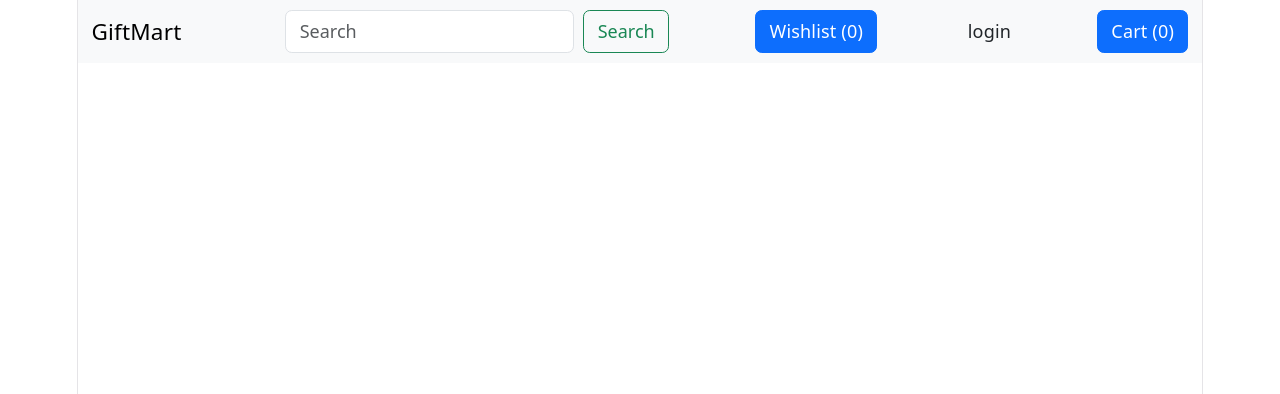
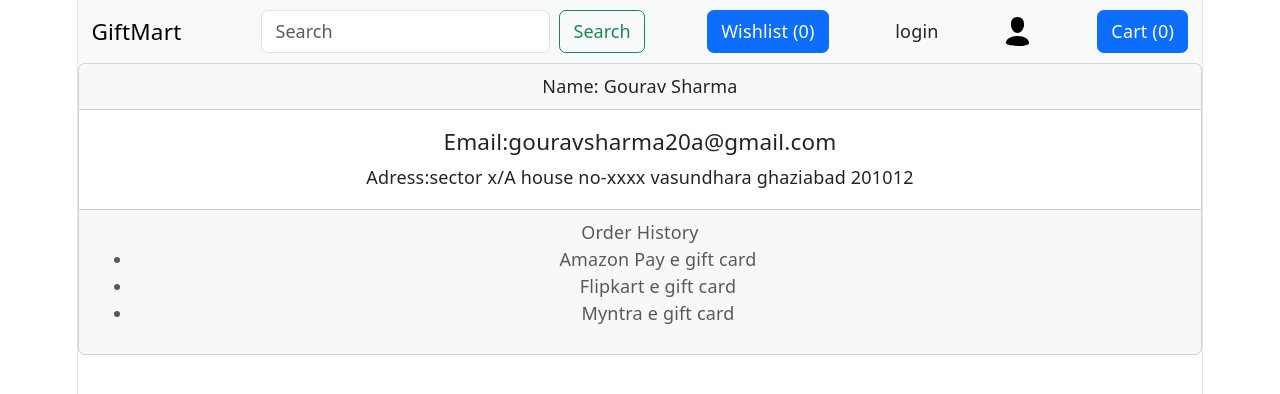
Before and after one commit to Gouravsharma20/VIII.-Major-Project-1-frontend, a React app in the folder frontend/: page /profile in a window 1280 px wide. Shown: the top 394 px of the page. Built offline with nearby package versions, Linux system fonts and the light colour scheme; no server answers; the HTML template or start-up script is replaced by a standard one.

Commit message:
fix: i have added profile section

```diff
--- a/frontend/src/App.jsx
+++ b/frontend/src/App.jsx
@@ -1,5 +1,7 @@
   import { useCallback, useEffect, useState } from 'react'
   import './App.css'
+
+  import UserProfile from "./Pages/UserProfile.jsx"
 
   import { ToastContainer } from 'react-toastify';
 
@@ -13,6 +15,8 @@
 
   import Wishlist from './Components/Wishlist.jsx'
 
+
+
   import Nav from "./Components/Nav.jsx"
   import Login from './Pages/Login.jsx'
   import Products from './Pages/Products.jsx'
@@ -23,6 +27,7 @@
   import CartItems from './Components/CartItems.jsx'
 
   import SuccessPage from './Pages/SuccessPage.jsx'
+
 import ViewOrders from './Components/ViewOrders.jsx'
 
 import { toast } from 'react-toastify';
@@ -188,7 +193,7 @@ import { toast } from 'react-toastify';
         <Route path='/adress' element={<AdressPage/>}/>
         <Route path="/success" element={<SuccessPage />} />
         <Route path='/viewOrders' element={<ViewOrders/>}/>
-
+        <Route path='/profile' element={<UserProfile/>}/>
       </Routes>
       </BrowserRouter>
       </BookContext.Provider>
--- a/frontend/src/Components/Nav.jsx
+++ b/frontend/src/Components/Nav.jsx
@@ -8,8 +8,19 @@ import "bootstrap/dist/js/bootstrap.bundle.min.js";
 
 import GiftCardContext from "../Context/GiftCardContext";
 
+import profile from '../Assets/profile.svg'
+
+import { useNavigate } from "react-router-dom";
+
+
+
+
 
 export default function Navigation(){
+
+const navigate = useNavigate()
+
+
 
   const {cart,wishList, searchGiftCardByTitle,searchCategory} = useContext(GiftCardContext)
   const [searchTerm, setSearchTerm] = useState("")
@@ -25,6 +36,8 @@ export default function Navigation(){
   }
 
   const totalCartQuantity = cart.reduce((total,item)=>total+item.quantity,0)
+
+
 
 
 
@@ -56,6 +69,12 @@ export default function Navigation(){
 
     <Link to = "/login" className="nav-link ms-1 btn-btn-primary">login</Link>
 
+    <img src={profile} alt="profile" onClick={()=>navigate("/profile")} style={{
+    width: "35px",
+    height: "35px",
+    cursor: "pointer"
+  }}/>
+
 
         <Link className="btn btn-primary" to={"/cart"}> Cart ({totalCartQuantity})</Link>
   </div>
--- a/frontend/src/Pages/AdressPage.jsx
+++ b/frontend/src/Pages/AdressPage.jsx
@@ -2,10 +2,23 @@ import { useContext } from "react";
 
 import GiftCardContext from "../Context/GiftCardContext"
 
+async function SaveAdress(e) {
+  e.preventDefault()
+
+  // try {
+
+
+  // } catch(err) {
+  //   console.log(err)
+  // }
+
+
+}
+
 export default function AdressPage() {
     const {loading} = useContext(GiftCardContext)
   return (
-    <form>
+    <form onSubmit={SaveAdress}>
       {/* Full Name */}
       <div className="mb-3">
         <label htmlFor="fullName" className="form-label">
--- a/frontend/src/Pages/Login.jsx
+++ b/frontend/src/Pages/Login.jsx
@@ -1,6 +1,8 @@
 import { useState } from "react"
 
 import { useNavigate } from "react-router-dom";
+
+import { toast } from 'react-toastify';
 
 
 
@@ -32,6 +34,7 @@ export default function Login() {
   const loginData = await response.json()
   setLogin(loginData)
   if (response.ok) {
+    toast.message("user logged in successfully!")
   navigate("/");
 }
   console.log(loginData);
--- a/frontend/src/Pages/ProductDetails.jsx
+++ b/frontend/src/Pages/ProductDetails.jsx
@@ -64,7 +64,7 @@
             style={{ cursor: "pointer" }}
             onClick={() => addToWishListHandler(productDetail)}
           />
-          <button onClick={() => addToCardHandler(productDetail)} className="card-link">
+          <button className="btn btn-success" onClick={() => addToCardHandler(productDetail)} className="card-link">
             Add to Cart
           </button>
         </div>
--- a/frontend/src/Pages/Products.jsx
+++ b/frontend/src/Pages/Products.jsx
@@ -93,7 +93,7 @@ export default function Products() {
       <div className="col-md-8">
         <div className="card-body">
 
-          <img  className="float-end" src={wishlistIcon} length="30" width="30" pl-6 style={{cursor:"pointer"}} onClick={()=>addToWishListHandler(card)}/>
+          <img  className="float-end img-fluid" src={wishlistIcon} length="30" width="30" pl-6 style={{cursor:"pointer"}} onClick={()=>addToWishListHandler(card)}/>
           <h5 className="card-title">{card.giftCardTitle}</h5>
 
 
@@ -108,8 +108,8 @@ export default function Products() {
             </small>
           </p>
 
-          <button onClick={()=>addToCardHandler(card)}>Add to Cart</button>
-          <button onClick={()=>showProductDetailsHandler(card)}>Show Product details</button>
+          <button className="btn btn-success me-1" onClick={()=>addToCardHandler(card)}>Add to Cart</button>
+          <button className="btn btn-info" onClick={()=>showProductDetailsHandler(card)}>Show Product details</button>
 
 
 
--- /dev/null
+++ b/frontend/src/Pages/UserProfile.jsx
@@ -0,0 +1,17 @@
+export default function UserProfile() {
+    return (
+        <div class="card text-center">
+  <div class="card-header">
+    Name: Gourav Sharma
+  </div>
+  <div class="card-body">
+    <h5 class="card-title">Email:gouravsharma20a@gmail.com</h5>
+    <p class="card-text">Adress:sector x/A house no-xxxx vasundhara ghaziabad 201012</p>
+  </div>
+  <div class="card-footer text-body-secondary">
+    Order History {<ul><li>Amazon Pay e gift card</li><li>Flipkart e gift card</li><li>Myntra e gift card</li></ul>}
+  </div>
+</div>
+
+    )
+}
```
Also changed, not shown: frontend/src/Assets/profile.svg (added).
